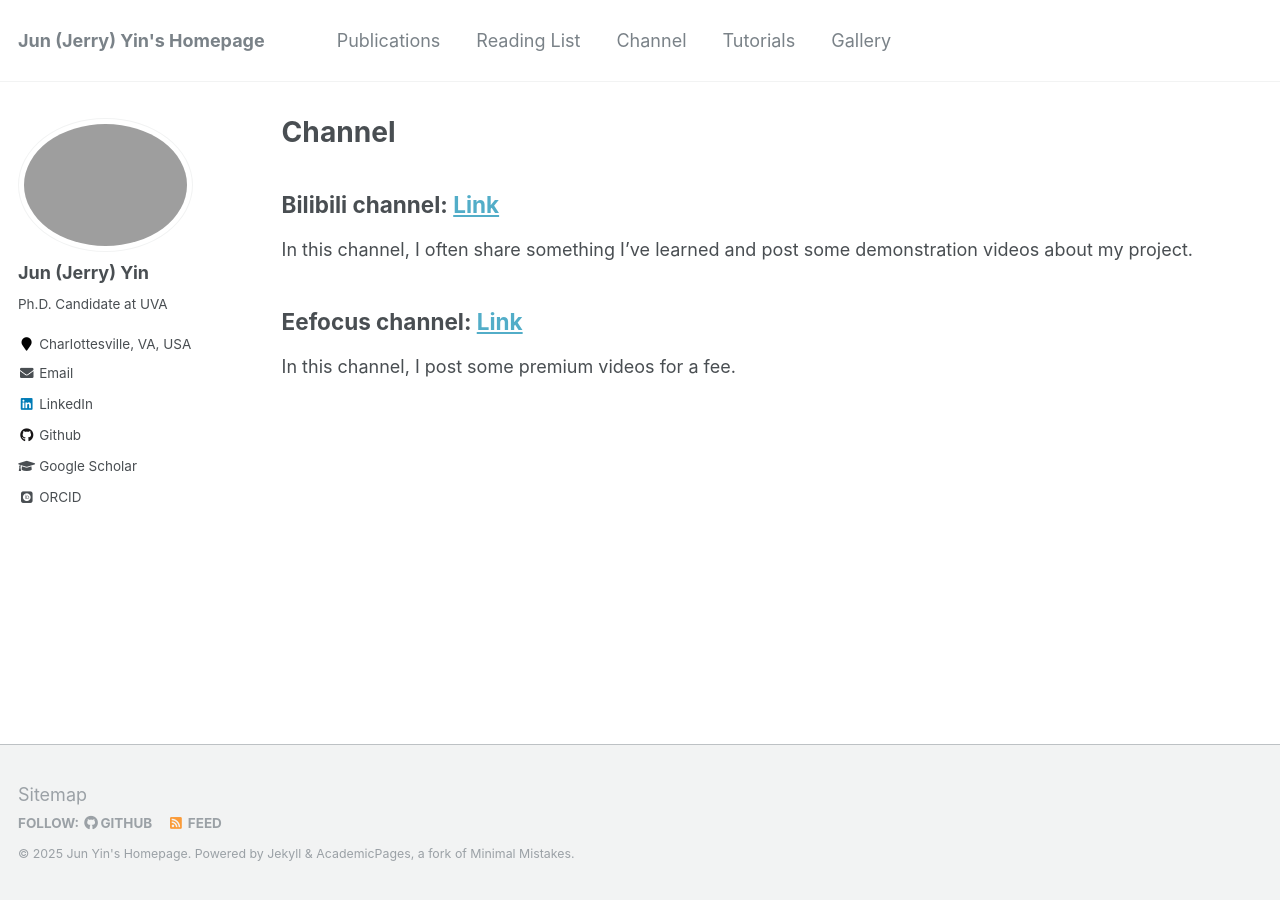
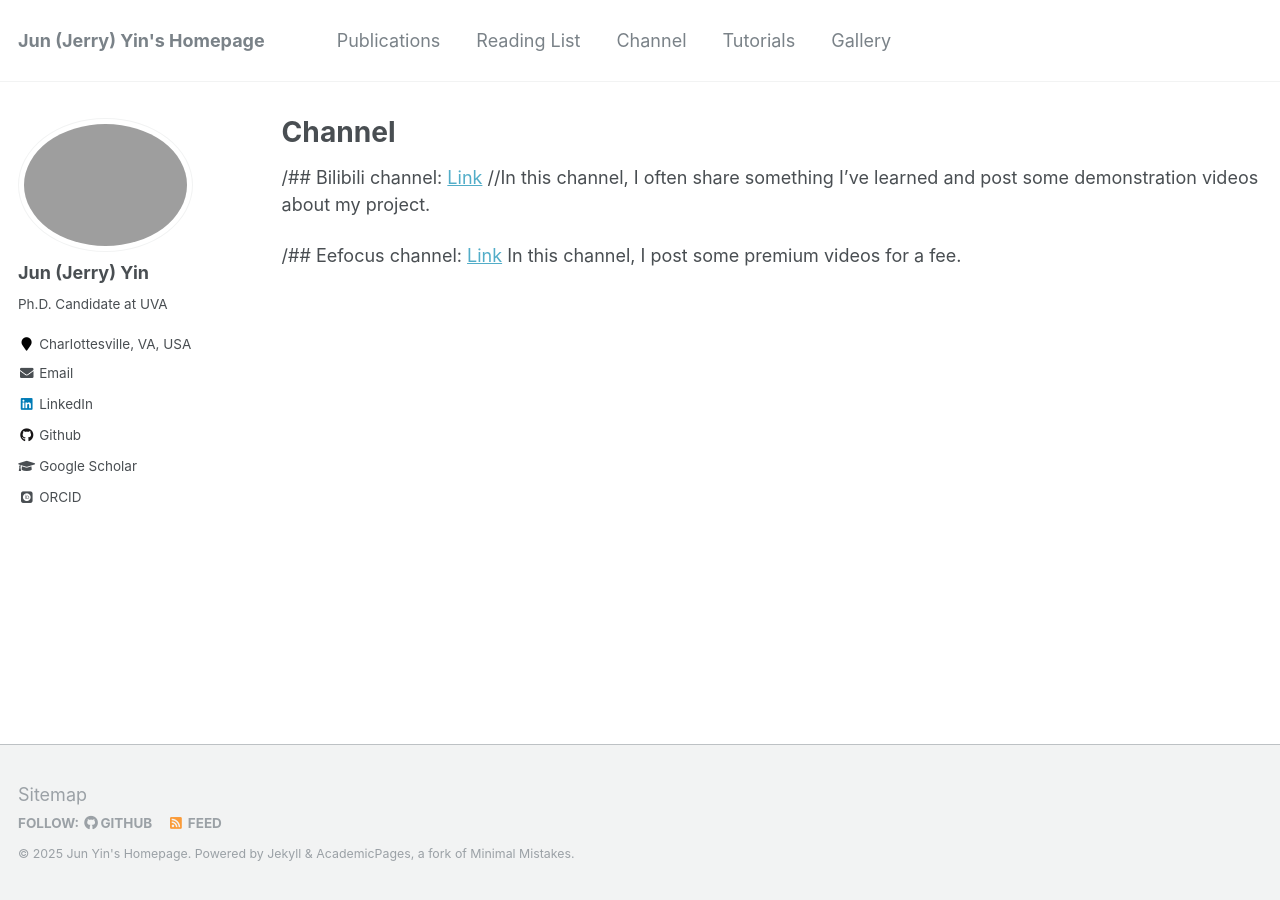
Before and after one commit to AyaseErii/junjerryyin, a Jekyll site: the page built from _pages/channel.md, in a window 1280 px wide. Built offline with Jekyll 4.4.1, drawn with Linux system fonts in a browser that asks for light colours; some web fonts are replaced.

```diff
--- a/_pages/channel.md
+++ b/_pages/channel.md
@@ -5,8 +5,8 @@ permalink: /channel/
 author_profile: true
 ---
 
-## Bilibili channel: [Link](https://space.bilibili.com/651870608?spm_id_from=333.1007.0.0)
-In this channel, I often share something I've learned and post some demonstration videos about my project.
+/## Bilibili channel: [Link](https://space.bilibili.com/651870608?spm_id_from=333.1007.0.0)
+//In this channel, I often share something I've learned and post some demonstration videos about my project.
 
-## Eefocus channel: [Link](https://www.eefocus.com/course/1074129.html)
+/## Eefocus channel: [Link](https://www.eefocus.com/course/1074129.html)
 In this channel, I post some premium videos for a fee.
```
